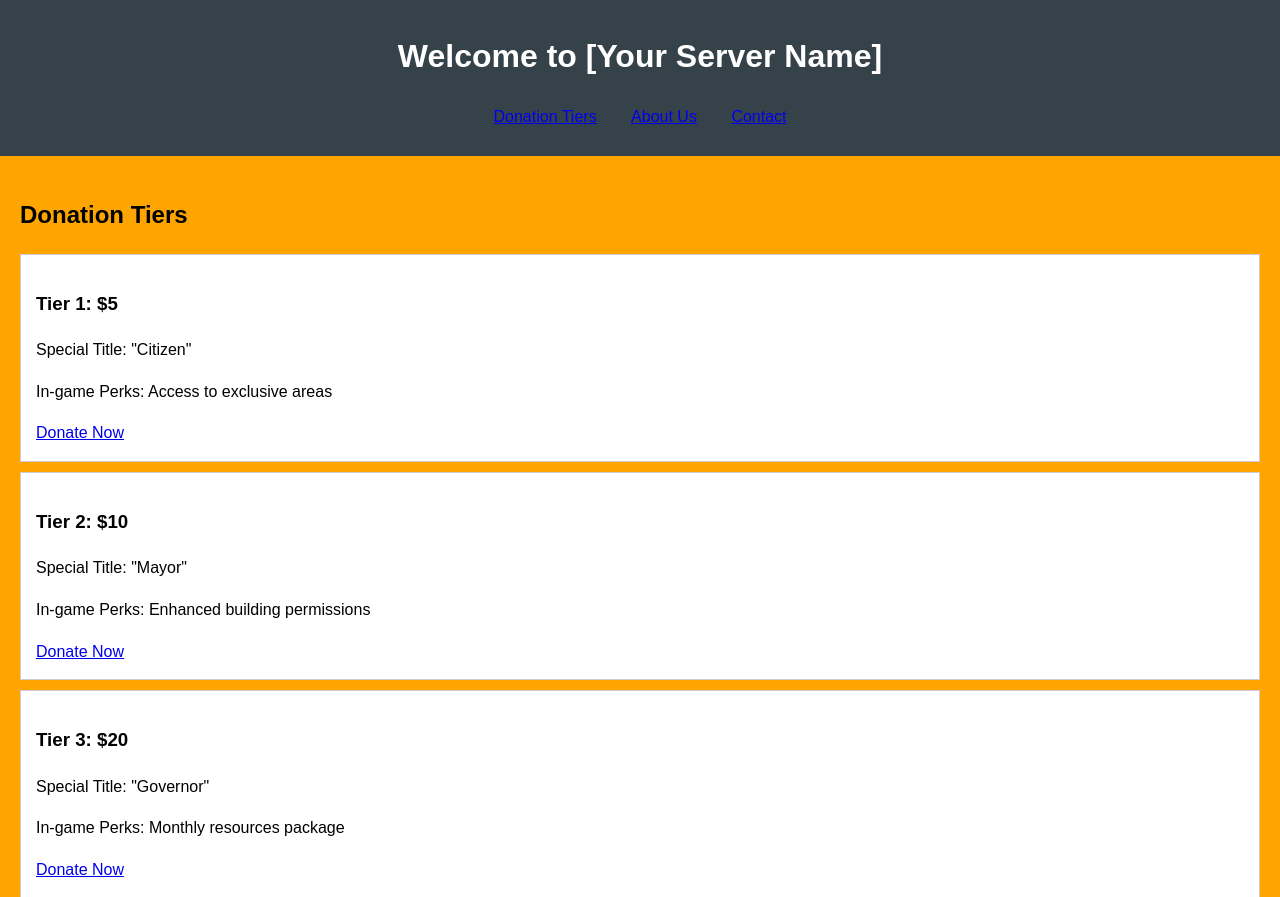
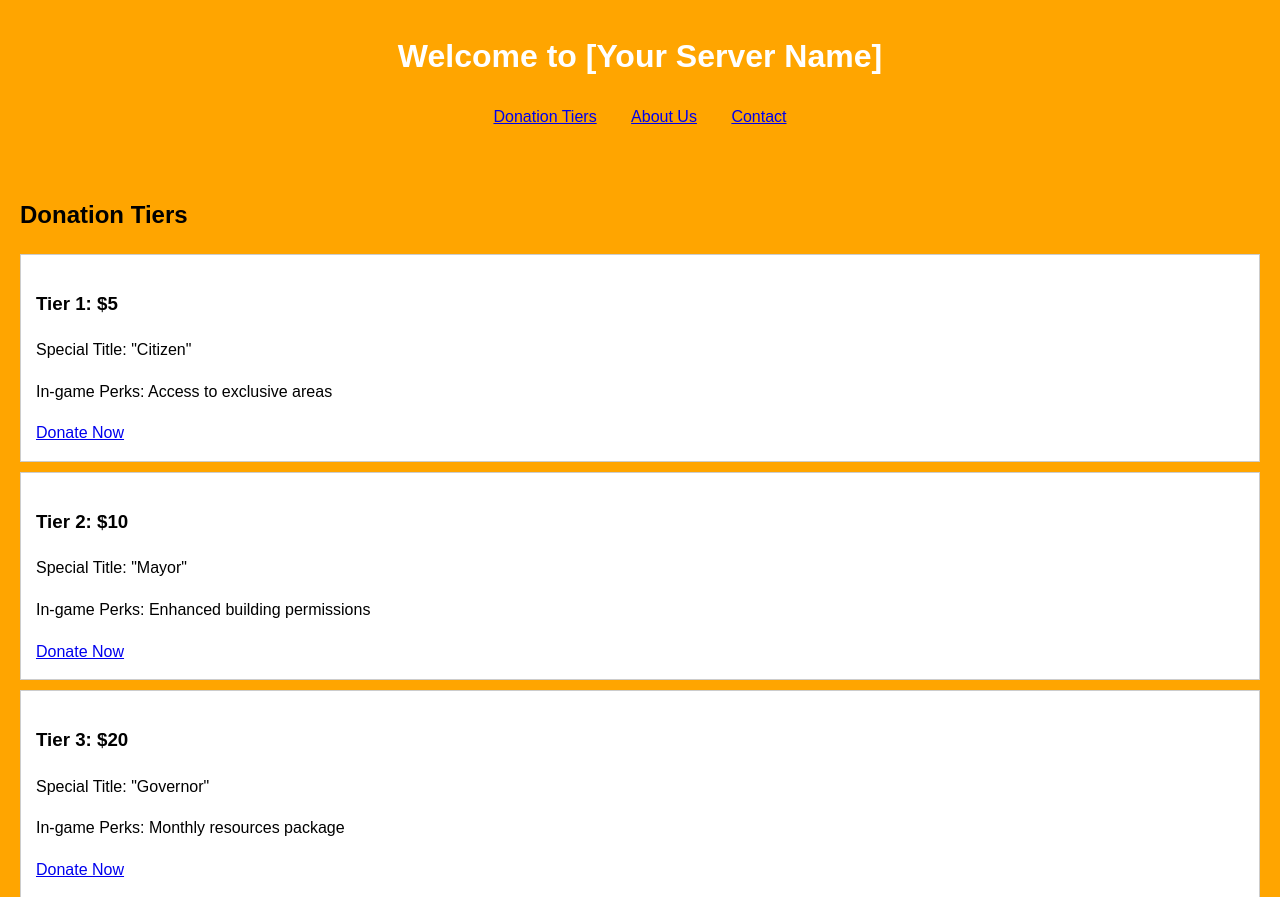
Before and after one commit to BigBowlsOfCereal/testserverwebsite, a plain HTML site: page index.html in a window 1280 px wide. Shown: the top 897 px of the page. Drawn offline with Linux system fonts and the light colour scheme.

Commit message:
Update styles.css

```diff
--- a/styles.css
+++ b/styles.css
@@ -7,7 +7,7 @@ body {
 }
 
 header {
-    background: #35424a;
+    background: #FFA500;
     color: #ffffff;
     padding: 10px 0;
     text-align: center;
```
